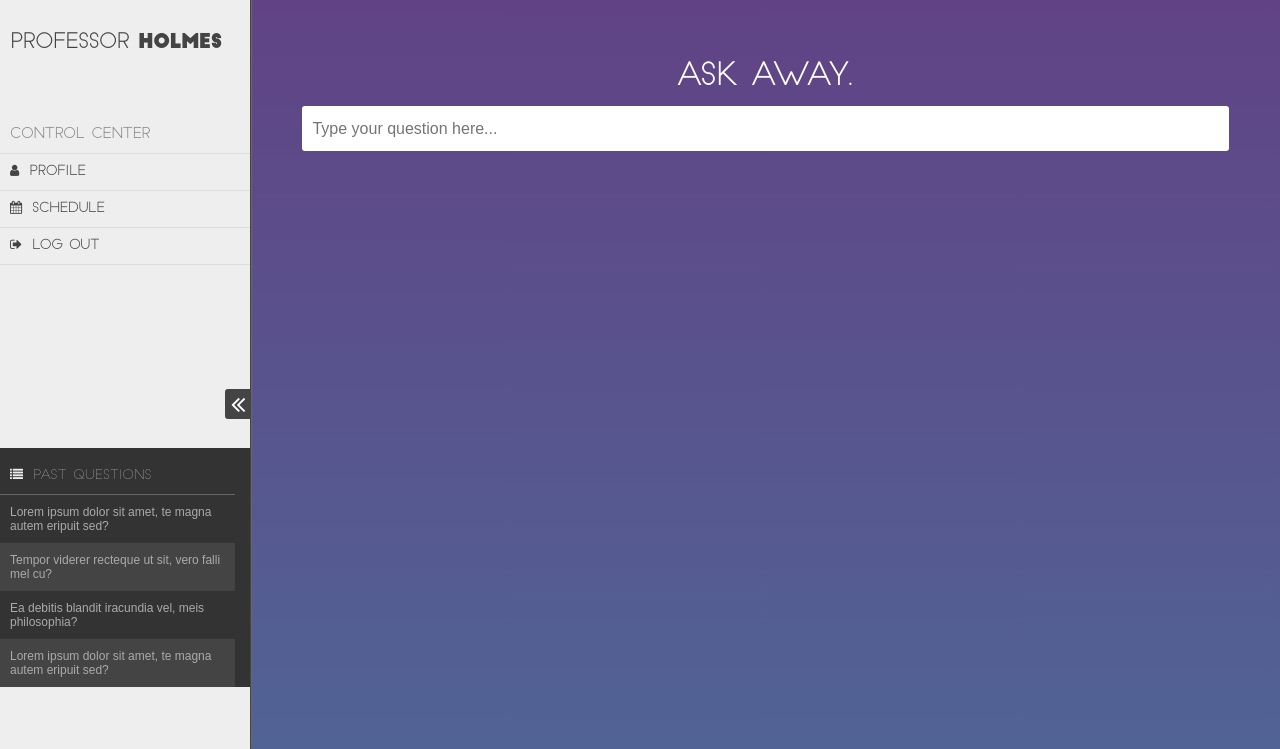
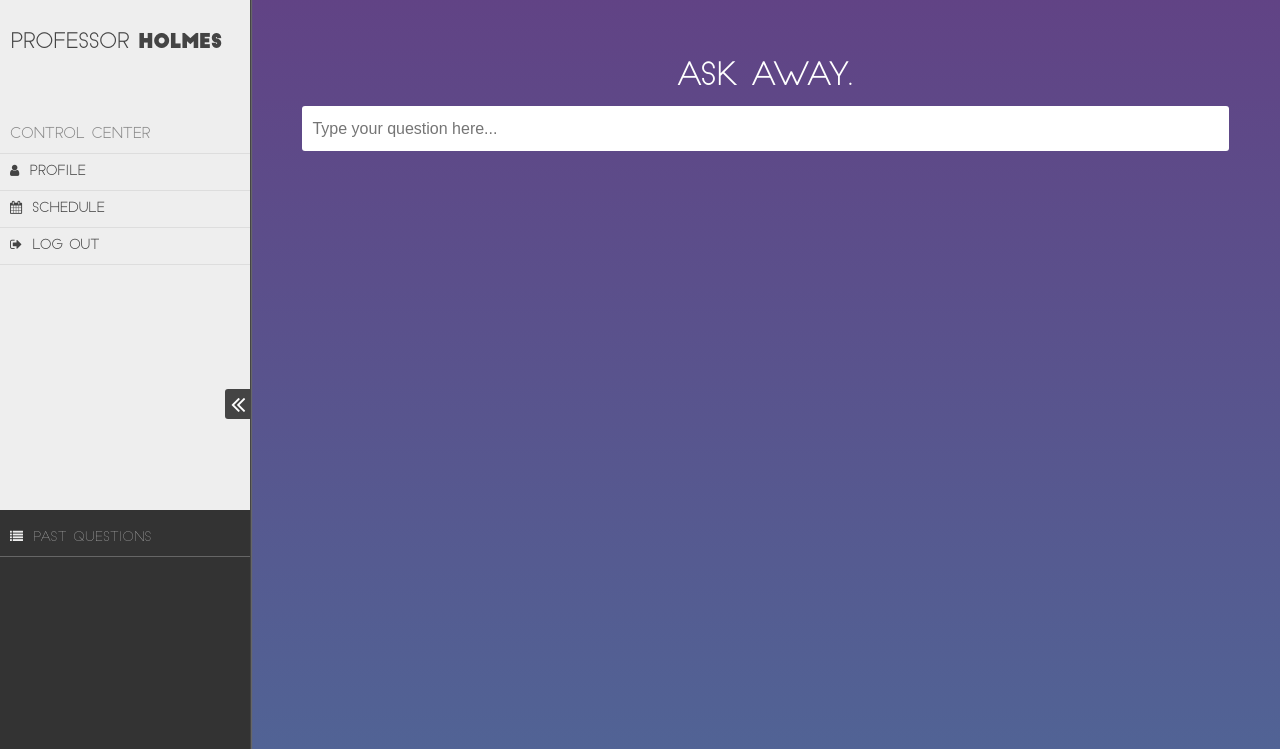
Before and after one commit to JinSun2014/CourseAdvisor, a Django app: template templates/index.html in a window 1280 px wide. Shown: the part 51-800 px from the top of the page. Run offline with Django 3.2, Linux system fonts and the light colour scheme; the template is opened without the code that fills it, so the values that code supplies are empty; parts of the project's set-up code (start-up, migrations or seed data) failed here and were passed over; some libraries are stand-ins or nearby versions.

Commit message:
fully functional past questions section, looks better too (no scrollbar shit)

```diff
--- a/static/css/style.css
+++ b/static/css/style.css
@@ -44,7 +44,8 @@ html {
       background-color: #eee;
       border-right: 1px solid #444;
       box-shadow: 1px 0 1px #666;
-      overflow: hidden; }
+      overflow: hidden;
+      opacity: 0.9; }
       html body div.drawer h1.banner {
         padding: 20px 10px 10px 10px;
         width: 250px;
@@ -83,13 +84,14 @@ html {
           html body div.drawer nav.drawer-menu ul li:hover {
             background-color: #e3e3e3; }
       html body div.drawer div.past-questions {
-        margin-top: 183px;
+        position: absolute;
+        bottom: 0;
         padding: 10px 0 0 0;
         background-color: #333; }
         html body div.drawer div.past-questions > span {
           display: block;
           padding: 10px;
-          width: calc(250px - 35px);
+          width: calc(250px - 20px);
           font-family: "slim-joe";
           font-size: 13px;
           color: #eee;
@@ -102,7 +104,7 @@ html {
           overflow-y: scroll; }
           html body div.drawer div.past-questions ul li {
             padding: 10px 10px 10px 10px;
-            width: calc(250px - 35px);
+            width: calc(250px - 20px);
             font-size: 12px;
             color: #aaa;
             cursor: pointer; }
@@ -110,6 +112,8 @@ html {
             background-color: #444; }
           html body div.drawer div.past-questions ul li:hover {
             background-color: #555; }
+        html body div.drawer div.past-questions ul::-webkit-scrollbar {
+          width: 0px; }
       html body div.drawer button {
         position: absolute;
         right: 0px;
@@ -128,6 +132,8 @@ html {
           font-size: 25px;
           color: #fff;
           cursor: pointer; }
+    html body div.drawer.open {
+      opacity: 1.0; }
     html body main {
       float: right;
       width: calc(100% - 250px - 1px);
--- a/static/css/style.scss
+++ b/static/css/style.scss
@@ -68,6 +68,7 @@ html {
 			border-right: 1px solid #444;
 			box-shadow: 1px 0 1px #666;
 			overflow: hidden;
+			opacity: 0.9;
 
 			h1.banner {
 				padding: 20px 10px 10px 10px;
@@ -122,14 +123,15 @@ html {
 				}
 			}
 			div.past-questions {
-				margin-top: 183px;
+				position: absolute;
+				bottom: 0;
 				padding: 10px 0 0 0;
 				background-color: #333;
 
 				> span {
 					display: block;
 					padding: 10px;
-					width: calc(#{$drawer-width} - 35px);
+					width: calc(#{$drawer-width} - 20px);
 					font-family: "slim-joe";
 					font-size: 13px;
 					color: $drawer-background-color;
@@ -146,7 +148,7 @@ html {
 
 					li {
 						padding: 10px 10px 10px 10px;
-						width: calc(#{$drawer-width} - 35px);
+						width: calc(#{$drawer-width} - 20px);
 						font-size: 12px;
 						color: #aaa;
 						cursor: pointer;
@@ -157,6 +159,9 @@ html {
 					li:hover {
 						background-color: #555;
 					}
+				}
+				ul::-webkit-scrollbar {
+					width: 0px;
 				}
 			}
 			button {
@@ -180,6 +185,9 @@ html {
 					cursor: pointer;
 				}
 			}
+		}
+		div.drawer.open {
+			opacity: 1.0;
 		}
 		main {
 			float: right;
--- a/static/js/script.js
+++ b/static/js/script.js
@@ -213,6 +213,23 @@ $(document).ready(function() {
 		$('h5.results-summary').fadeTo(300, 1.0);
 		return;
 	};
+	var updatePastQuestions = function(h) {
+
+		// Remove old past questions
+		$('ul.past-questions > li').remove();
+
+		// Parse new past questions
+		var hList = h.split("##");
+		var hListLength = hList.length;
+
+		// Add new past questions to markup
+		for (var i=0; i<hListLength; i++) {
+			var li = '<li>';
+			li += hList[i];
+			li += '</li>';
+			$('ul.past-questions').append(li);
+		}
+	};
 	var processSampleResponse = function(q) {
 		// What course should I take to be a good game designer?
 
@@ -251,6 +268,7 @@ $(document).ready(function() {
 
 		$('ul.results-list').slideDown(350);
 		setResultsSummary(start);
+		updatePastQuestions(sampleResponse.history);
 		return;
 	};
 
@@ -283,5 +301,10 @@ $(document).ready(function() {
 
 		toggleReasoning($(this));
 	});
+	$(document).on('click', 'ul.past-questions > li', function() {
+		var q = $(this).html();
+		$('input.question').val(q);
+		query();
+	});
 
 });
--- a/templates/index.html
+++ b/templates/index.html
@@ -33,19 +33,12 @@
 				<ul>
 					<li><i class="fa fa-user"></i><span>Profile</span></li>
 					<li><i class="fa fa-calendar"></i><span>Schedule</span></li>
-					<!-- <li><i class="fa fa-list"></i><span>Past Questions</span></li> -->
-					<!-- <li><i class="fa fa-area-chart"></i><span>Common Questions</span></li> -->
 					<li><i class="fa fa-sign-out"></i><span>Log Out</span></li>
 				</ul>
 			</nav>
 			<div class="past-questions">
 				<span><i class="fa fa-list"></i>Past Questions</span>
 				<ul class="past-questions">
-					<li>Lorem ipsum dolor sit amet, te magna autem eripuit sed?</li>
-					<li>Tempor viderer recteque ut sit, vero falli mel cu?</li>
-					<li>Ea debitis blandit iracundia vel, meis philosophia?</li>
-					<li>Lorem ipsum dolor sit amet, te magna autem eripuit sed?</li>
-					<li>Tempor viderer recteque ut sit, vero falli mel cu?</li>
 				</ul>
 			</div>
 			<button class="drawer-toggle">
```
Also changed, not shown: 1 other file.
